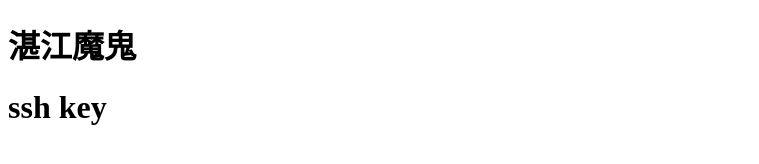
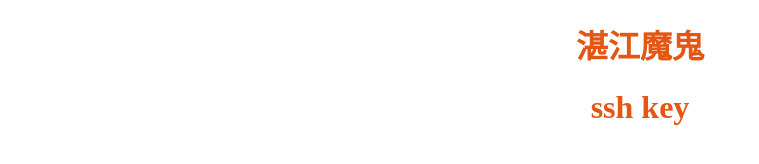
Before and after one commit to gitbashkang/guoguo, a plain HTML site: page index.html in a window 1280 px wide. Shown: the whole page, without its empty margins (0-759 px from the left). Drawn offline with Linux system fonts and the light colour scheme.

Commit message:
测试提交

```diff
--- a/index.html
+++ b/index.html
@@ -5,9 +5,16 @@
     <meta name="viewport" content="width=device-width, initial-scale=1.0">
     <meta http-equiv="X-UA-Compatible" content="ie=edge">
     <title>Document</title>
+    <style>
+        h1{
+            text-align: center;
+            color: #e45612;
+        }
+    </style>
 </head>
 <body>
 	<h1>湛江魔鬼<h1>
-	<h1>ssh key</h1>
+    <h1>ssh key</h1>
+
 </body>
 </html>
```
